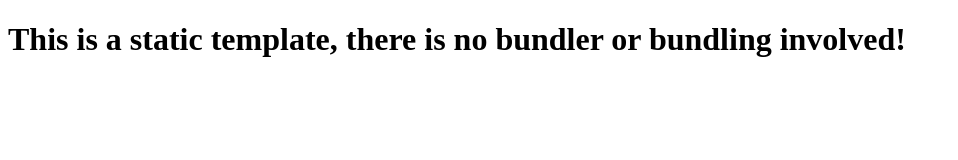
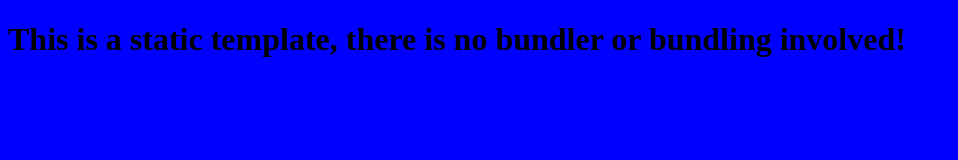
Before and after one commit to shivamsingh1265/basic-html5, a website: page index.html in a window 1280 px wide. Shown: the whole page, without its empty margins (0-958 px from the left). Drawn offline with Linux system fonts and the light colour scheme.

Commit message:
added inline Style changes background color.

```diff
--- a/index.html
+++ b/index.html
@@ -4,9 +4,9 @@
     <meta charset="UTF-8" />
     <meta name="viewport" content="width=device-width, initial-scale=1.0" />
     <meta http-equiv="X-UA-Compatible" content="ie=edge" />
-    <title>Static Template</title>
+    <title>Shivam Template</title>
   </head>
-  <body>
+  <body style="background-color: blue;">
     <h1>
       This is a static template, there is no bundler or bundling involved!
     </h1>
```
